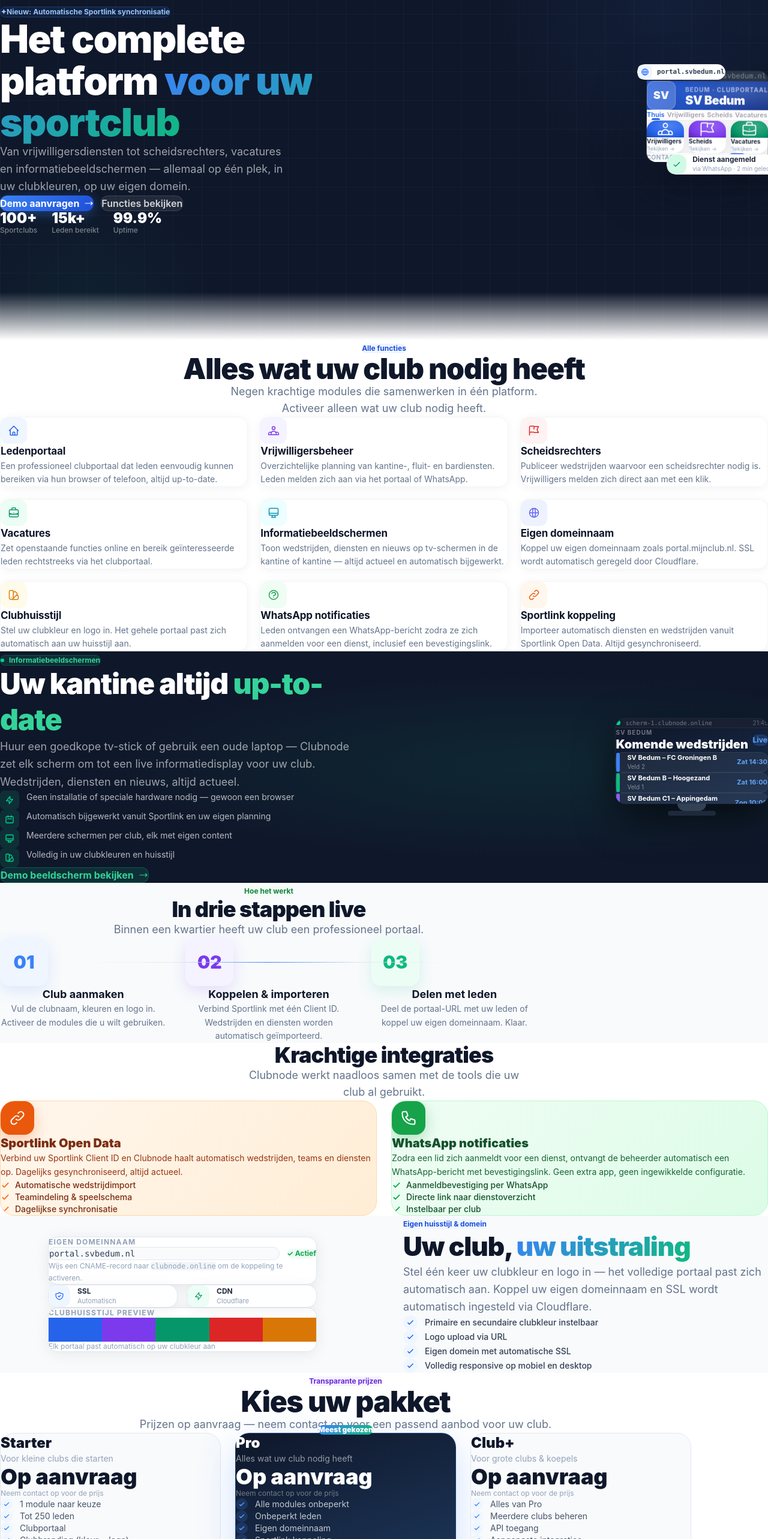
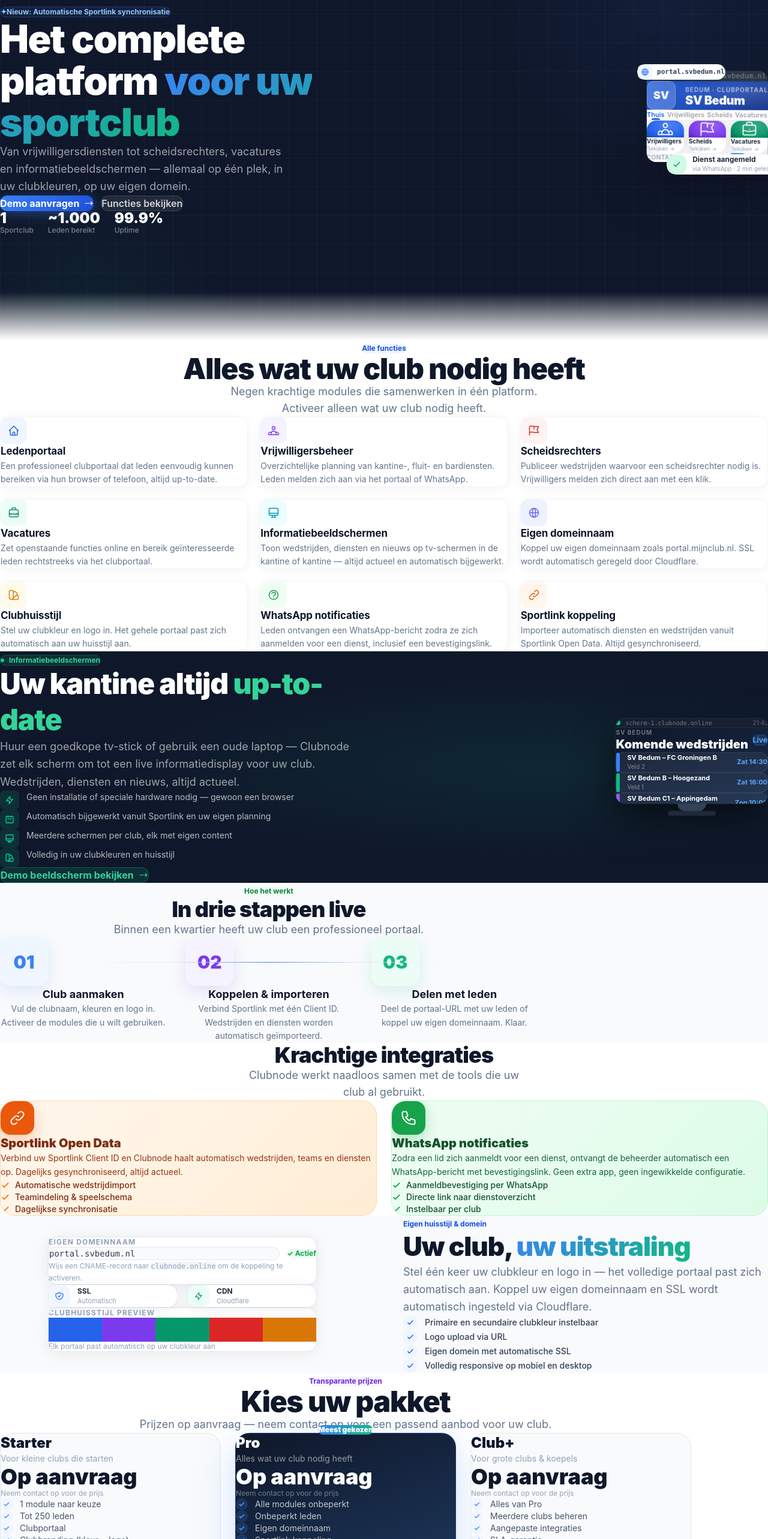
Before and after one commit to hodam12/clubnode-landing, a Next.js app: page / in a window 1280 px wide. Shown: the part 234-2800 px from the top of the page at 60% size. Built offline with nearby package versions, Linux system fonts and the light colour scheme.

Commit message:
fix: accurate stats (1 club, ~1000 leden SV Bedum), remove API toegang from Club+

```diff
--- a/app/page.tsx
+++ b/app/page.tsx
@@ -481,7 +481,6 @@ const plans = [
     features: [
       'Alles van Pro',
       'Meerdere clubs beheren',
-      'API toegang',
       'Aangepaste integraties',
       'SLA-garantie',
       'Dedicated support',
@@ -594,8 +593,8 @@ export default function LandingPage() {
               {/* Trust stats */}
               <div className="flex flex-wrap gap-6 anim-4">
                 {[
-                  { value: '100+', label: 'Sportclubs' },
-                  { value: '15k+', label: 'Leden bereikt' },
+                  { value: '1', label: 'Sportclub' },
+                  { value: '~1.000', label: 'Leden bereikt' },
                   { value: '99.9%', label: 'Uptime' },
                 ].map(({ value, label }) => (
                   <div key={label}>
```
